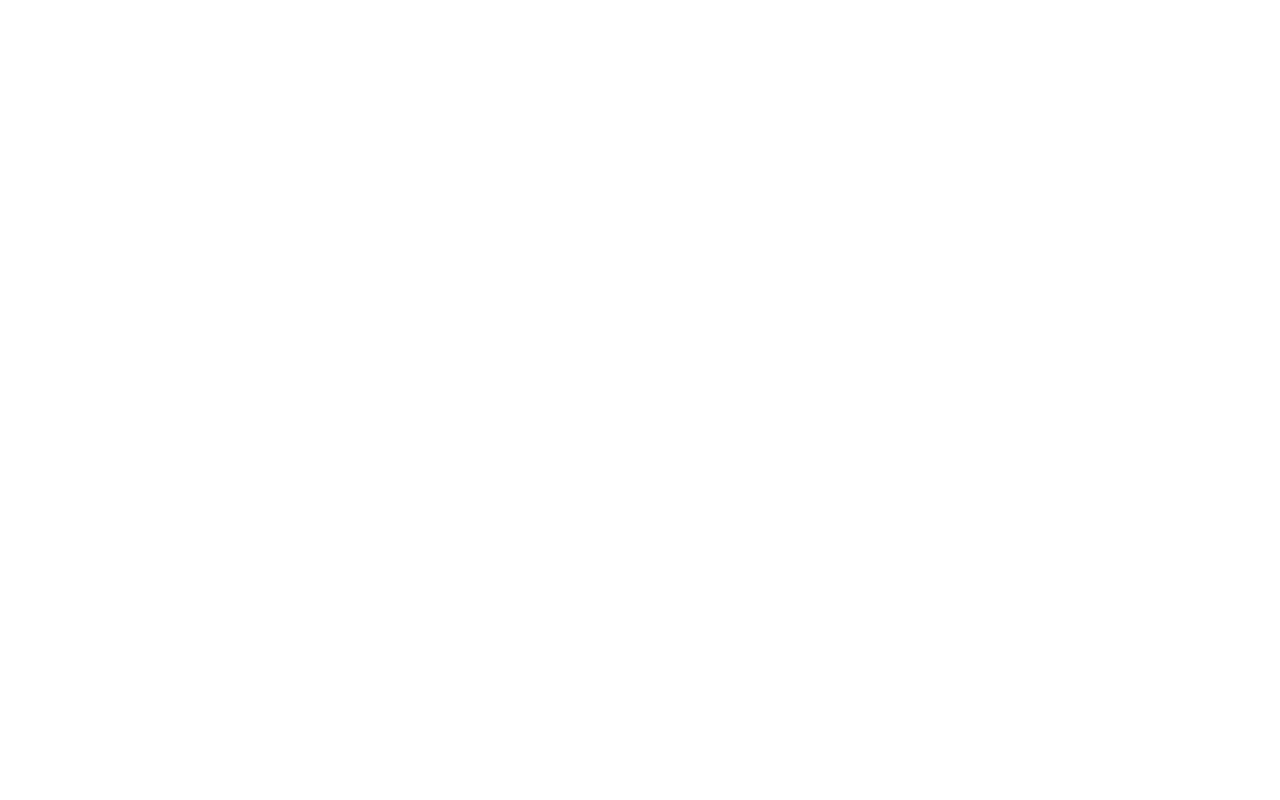
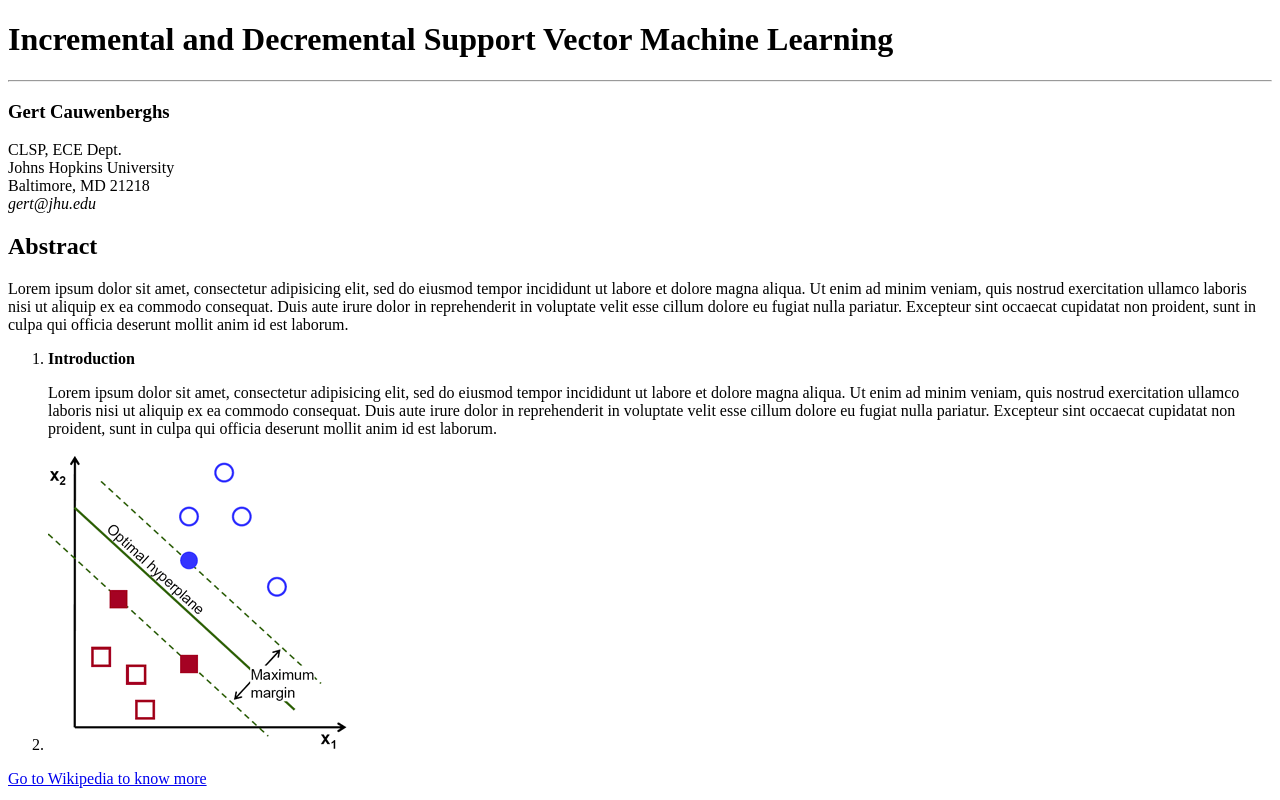
Before and after one commit to classe130-alessiovietri/02-lc-paper-scientifico, a plain HTML site: page index.html in a window 1280 px wide. Drawn offline with Linux system fonts and the light colour scheme.

Commit message:
Completato LC

```diff
--- a/index.html
+++ b/index.html
@@ -7,5 +7,65 @@
     </head>
     <body>
 
+        <!-- Inizio header -->
+        <header>
+            <h1>
+                Incremental and Decremental Support Vector Machine Learning
+            </h1>
+
+            <hr>
+
+            <section>
+                <h3>
+                    Gert Cauwenberghs
+                </h3>
+
+                <p>
+                    CLSP, ECE Dept.<br>
+                    Johns Hopkins University<br>
+                    Baltimore, MD 21218<br>
+                    <em>
+                        gert@jhu.edu
+                    </em>
+                </p>
+            </section>
+        </header>
+        <!-- Fine header -->
+
+        <!-- Inizio main -->
+        <main>
+            <h2>
+                Abstract
+            </h2>
+
+            <p>
+                Lorem ipsum dolor sit amet, consectetur adipisicing elit, sed do eiusmod tempor incididunt ut labore et dolore magna aliqua. Ut enim ad minim veniam, quis nostrud exercitation ullamco laboris nisi ut aliquip ex ea commodo consequat. Duis aute irure dolor in reprehenderit in voluptate velit esse cillum dolore eu fugiat nulla pariatur. Excepteur sint occaecat cupidatat non proident, sunt in culpa qui officia deserunt mollit anim id est laborum.
+            </p>
+
+            <ol>
+                <li>
+                    <strong>
+                        Introduction
+                    </strong>
+
+                    <p>
+                        Lorem ipsum dolor sit amet, consectetur adipisicing elit, sed do eiusmod tempor incididunt ut labore et dolore magna aliqua. Ut enim ad minim veniam, quis nostrud exercitation ullamco laboris nisi ut aliquip ex ea commodo consequat. Duis aute irure dolor in reprehenderit in voluptate velit esse cillum dolore eu fugiat nulla pariatur. Excepteur sint occaecat cupidatat non proident, sunt in culpa qui officia deserunt mollit anim id est laborum.
+                    </p>
+                </li>
+                <li>
+                    <img src="./img/optimal-hyperplane.png" alt="Optimal Hyperplane">
+                </li>
+            </ol>
+        </main>
+        <!-- Fine main -->
+
+        <!-- Inizio footer -->
+        <footer>
+            <a href="https://en.wikipedia.org/wiki/Support_vector_machine" target="_blank">
+                Go to Wikipedia to know more
+            </a>
+        </footer>
+        <!-- Fine footer -->
+
     </body>
 </html>
```
Also changed, not shown: img/optimal-hyperplane.png (added).
